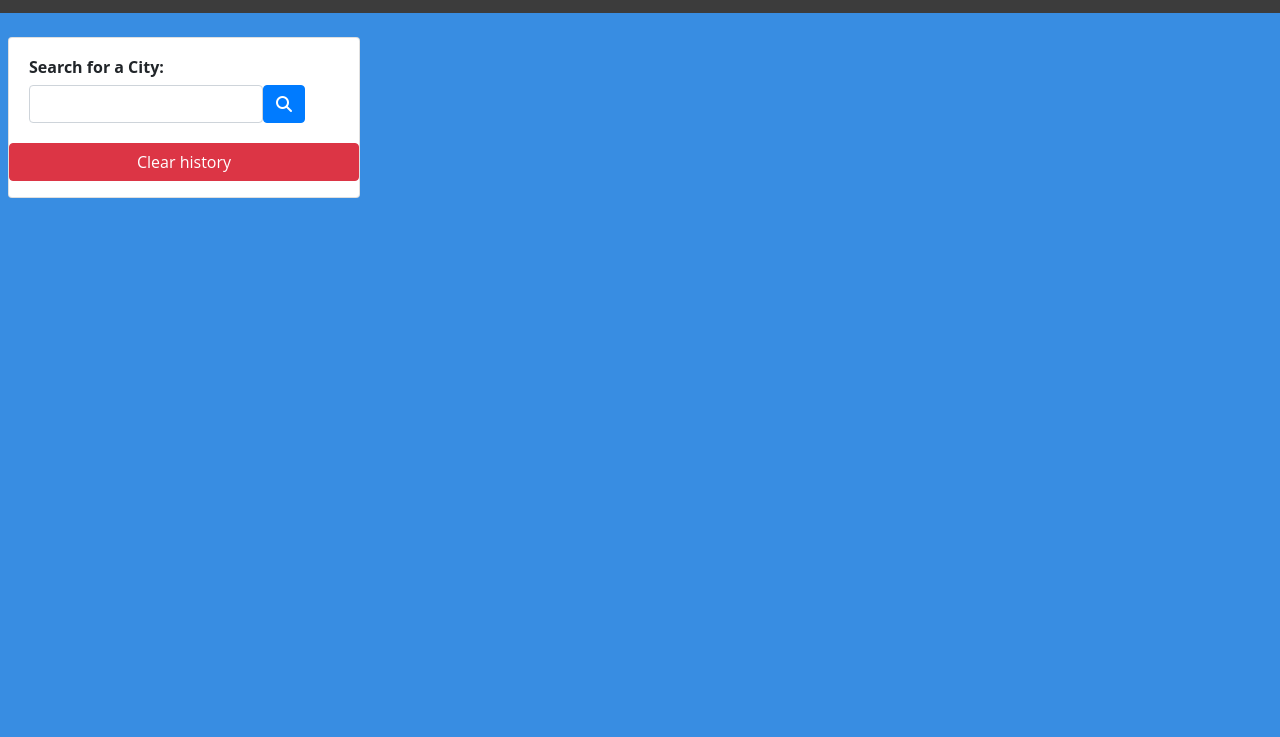
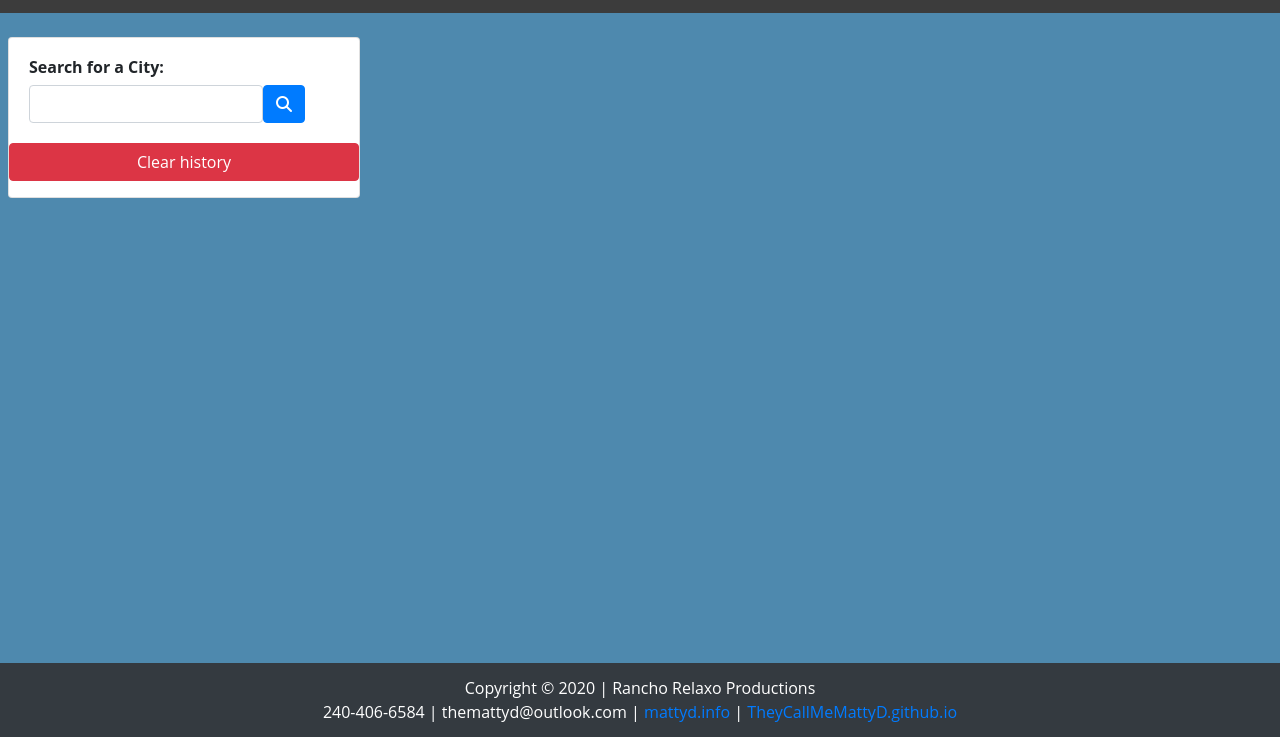
Before and after one commit to TheMattyDGWU/week-6-weather-dashboard, a plain HTML site: page index.html in a window 1280 px wide. Shown: the part 63-800 px from the top of the page. Drawn offline with nearby package versions, Linux system fonts and the light colour scheme.

Commit message:
updated card styling and backgrounds

```diff
--- a/assets/style.css
+++ b/assets/style.css
@@ -1,4 +1,5 @@
 /* Social Media Button styling in navBar */
+
 .fa {
     padding: 10px;
     font-size: 20px;
@@ -7,15 +8,22 @@
     text-decoration: none;
     border-radius: 40%;
 }
+
+
 /* Hover Effect for Social Media Buttons */
+
 .fa:hover {
     opacity: 0.7;
 }
+
+
 /* Social Media button colors */
+
 .fa-facebook {
     background: #3b5998;
     color: white;
 }
+
 .fa-linkedin-in {
     background: #007bb5;
     color: white;
@@ -23,11 +31,11 @@
 
 body {
     font-family: Arial, Helvetica, sans-serif;
-     background-color: #388de2;
+    background-color: #4e89ae;
 }
 
 .page-header {
-    background-color: #595c69 ;
+    background-color: #595c69;
     color: white;
     text-align: center;
     padding-top: 10px;
@@ -82,7 +90,9 @@ h4 {
     margin: 10px;
 }
 
+
 /* Footer */
+
 .footer {
     position: fixed;
     padding: 0.8rem;
--- a/index.html
+++ b/index.html
@@ -6,8 +6,7 @@
     <meta name="viewport" content="width=device-width, initial-scale=1.0">
     <meta http-equiv="X-UA-Compatible" content="ie=edge">
     <title>Weather Dashboard</title>
-    <link rel="stylesheet" href="https://stackpath.bootstrapcdn.com/bootstrap/4.4.1/css/bootstrap.min.css"
-        integrity="sha384-Vkoo8x4CGsO3+Hhxv8T/Q5PaXtkKtu6ug5TOeNV6gBiFeWPGFN9MuhOf23Q9Ifjh" crossorigin="anonymous">
+    <link rel="stylesheet" href="https://stackpath.bootstrapcdn.com/bootstrap/4.4.1/css/bootstrap.min.css" integrity="sha384-Vkoo8x4CGsO3+Hhxv8T/Q5PaXtkKtu6ug5TOeNV6gBiFeWPGFN9MuhOf23Q9Ifjh" crossorigin="anonymous">
     <link rel="stylesheet" href="assets/style.css">
     <script src="https://kit.fontawesome.com/70fcd40144.js" crossorigin="anonymous"></script>
     <script src="https://cdnjs.cloudflare.com/ajax/libs/jquery/3.2.1/jquery.min.js"></script>
@@ -124,6 +123,21 @@
     <script src="https://ajax.aspnetcdn.com/ajax/jQuery/jquery-3.4.1.min.js"></script>
     <script src="assets/script.js"></script>
 
+
+    <!-- ______________________________ FOOTER _________________________ -->
+    <footer class="footer">
+        <div class="container" style="text-align: center">
+            Copyright &copy;
+            <script>
+                document.write(new Date().getFullYear());
+            </script>
+            | Rancho Relaxo Productions<br> 240-406-6584 | themattyd@outlook.com |
+            <a href="https://mattyd.info" target="_blank">mattyd.info</a> |
+            <a href="https://theycallmemattyd.github.io/updated-portfolio/" target="_blank">TheyCallMeMattyD.github.io</a>
+        </div>
+    </footer>
+
+
 </body>
 
 </html>
```
Lines whose indentation alone changed are shown as unchanged.
